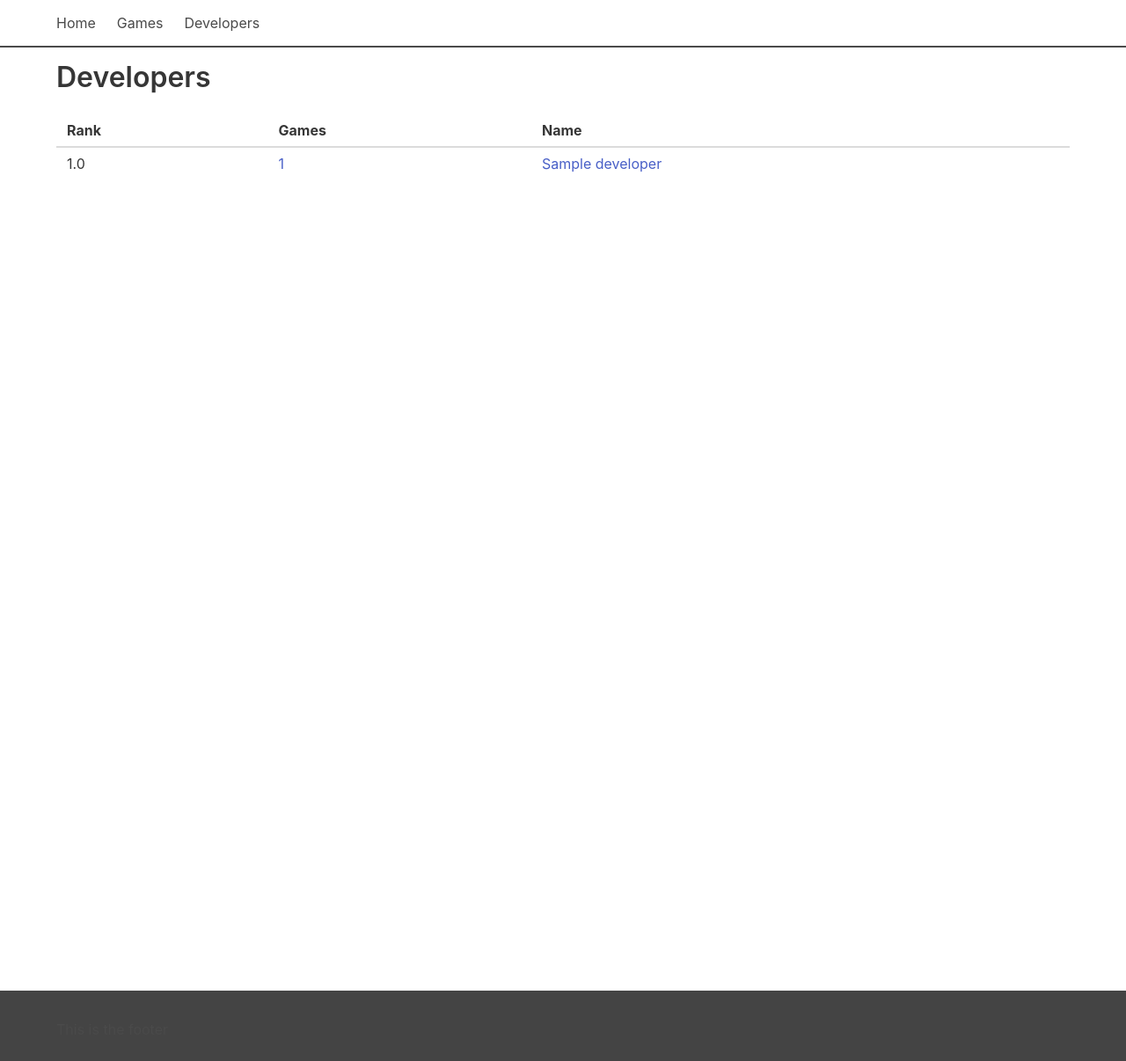
After one commit to chibanaryan/acclaimed_video_games, a Django app: page /developers/ in a window 1280 px wide. The commit adds this page. Shown: the whole page at 88% size. Run offline with Django 4.2, Linux system fonts and the light colour scheme; tables that the repository leaves empty hold one stand-in row (values such as "Sample post").

Commit message:
Misc changes

```diff
--- a/games/static/games/style.css
+++ b/games/static/games/style.css
@@ -1,3 +1,19 @@
+footer {
+    height: 5em;
+    background-color: #444;
+    margin-top: 2em;
+    padding-top: 2em;
+}
+
 dl.detail dt {
     font-weight: bold;
 }
+
+header {
+    border-bottom: 2px solid;
+    margin-bottom: 1em;
+}
+
+#content {
+    min-height: 1024px;
+}
--- a/games/templates/games/base.html
+++ b/games/templates/games/base.html
@@ -6,38 +6,44 @@
     <title>Games Rankings</title>
     <link href="https://cdn.jsdelivr.net/npm/bulma@0.9.4/css/bulma.min.css" rel="stylesheet">
     <link rel="stylesheet" href="{% static 'games/style.css' %}">
-
 </head>
 
 <body>
+    <header>
         <div class="container">
-
             <nav class="navbar" role="navigation" aria-label="main navigation">
                 <div class="navbar-brand">
                     <a class="navbar-item" href="{% url 'index' %}">
                         Home
                     </a>
-
-                <a role="button" class="navbar-burger" aria-label="menu" aria-expanded="false"
-                    data-target="navbarBasicExample">
-                    <span aria-hidden="true"></span>
-                    <span aria-hidden="true"></span>
-                    <span aria-hidden="true"></span>
+                </div>
+                <div class="navbar-menu">
+                    <div class="navbar-start">
+                        <a class="navbar-item" href="{% url 'index' %}">
+                            Games
                         </a>
-            </div>
-
-            <div id="navbarBasicExample" class="navbar-menu">
-                <div class="navbar-start">
-                    <a class="navbar-item">
-                        First
+                        <a class="navbar-item" href="{% url 'developer-list' %}">
+                            Developers
                         </a>
                     </div>
                 </div>
             </nav>
+        </div>
+    </header>
 
+    <section class="container">
+        <div id="content">
             {% block content %}
             {% endblock %}
         </div>
+    </section>
+
+    <footer>
+        <div class="container">
+            This is the footer
+        </div>
+    </footer>
+
 </body>
 
 </html>
--- /dev/null
+++ b/games/templates/games/developer_list.html
@@ -0,0 +1,31 @@
+{% extends 'games/base.html' %}
+
+{% block content %}
+    <h1 class="title">Developers</h1>
+    <table class="table is-fullwidth">
+        <thead>
+            <tr>
+                <th>Rank</th>
+                <th>Games</th>
+                <th>Name</th>
+            </tr>
+        </thead>
+        <tbody>
+            {% for developer in developer_list %}
+                <tr>
+                    <td>{{ developer.games_rank_avg }}</td>
+                    <td>
+                        <a href="{% url 'index' %}?developer={{ developer.pk }}">
+                            {{ developer.games_count }}
+                        </a>
+                    </td>
+                    <td>
+                        <a href="{% url 'developer-detail' developer.pk %}">
+                            {{ developer.name }}
+                        </a>
+                    </td>
+                </tr>
+            {% endfor %}
+        </tbody>
+    </table>
+{% endblock %}
--- a/games/views.py
+++ b/games/views.py
@@ -1,7 +1,9 @@
+import string
 from dataclasses import dataclass
 from datetime import datetime
 
-from django.db.models import Min
+from django.db.models import Count, Min, Value, Avg, CharField
+from django.db.models.functions import Concat, Left, Cast
 from django.views.generic import DetailView, ListView
 
 from . import models
@@ -15,20 +17,28 @@ class Filter:
 
 
 class GameListView(ListView):
-    paginate_by = 25
+    paginate_by = 50
 
     filters = [
         Filter(param='year', field='year_of_release', coerce=int),
         Filter(param='developer', field='developer_id', coerce=int),
-        Filter(param='decade', field='year_of_release__gte', coerce=int),
+        Filter(param='decade', field='decade', coerce=str),
+        Filter(param='letter', field='first_letter__iexact', coerce=str)
     ]
 
     def get_queryset(self):
-        qs = models.Game.objects.all()
+        qs = models.Game.objects.select_related(
+            'developer',
+        ).annotate(
+            decade=Concat(
+                Left(Cast('year_of_release', output_field=CharField()), 3), Value('0')),
+            first_letter=Left('name', 1),
+        )
 
         for filter in self.filters:
             param_val = self.request.GET.get(filter.param)
             if param_val:
+                param_val = filter.coerce(param_val)
                 qs = qs.filter(**{filter.field: param_val})
 
         return qs
@@ -41,13 +51,23 @@ class GameListView(ListView):
         )['min_year']
         max_year = datetime.today().year
         all_years = range(min_year, max_year)
-        decades = sorted(list(set(int(x / 10) * 10 for x in all_years)))
+        decades = sorted(list(set(str(int(x / 10) * 10) for x in all_years)))
 
         context['developers'] = models.Developer.objects.values_list(
             'id', 'name')
         context['years'] = all_years
         context['is_filtered'] = self.request.GET
         context['decades'] = decades
+        context['letters'] = list(string.ascii_uppercase)
+
+        page_obj = context['page_obj']
+        offset = (page_obj.number - 1) * page_obj.paginator.per_page + 1
+        limit = page_obj.paginator.per_page - 1
+        total = page_obj.paginator.count
+
+        context['total'] = total
+        context['offset'] = offset
+        context['limit'] = min((total, limit + offset))
 
         for filter in self.filters:
             param_val = self.request.GET.get(filter.param)
@@ -63,3 +83,16 @@ class GameDetailView(DetailView):
 
 class DeveloperDetailView(DetailView):
     model = models.Developer
+
+
+class DeveloperListView(ListView):
+
+    def get_queryset(self):
+        qs = models.Developer.objects.annotate(
+            games_count=Count('games'),
+            games_rank_avg=Avg('games__rank'),
+        ).order_by(
+            'games_rank_avg',
+        )
+
+        return qs
--- a/gamesranking/urls.py
+++ b/gamesranking/urls.py
@@ -3,14 +3,16 @@ from django.conf.urls.static import static
 from django.contrib import admin
 from django.urls import include, path
 
-from games.views import GameDetailView, GameListView, DeveloperDetailView
+from games.views import GameDetailView, GameListView, DeveloperDetailView, DeveloperListView
 
 urlpatterns = [
     path('admin/', admin.site.urls),
 
     path('', GameListView.as_view(), name='index'),
+    path('developers/', DeveloperListView.as_view(), name='developer-list'),
     path('games/<int:pk>/', GameDetailView.as_view(), name='game-detail'),
-    path('developers/<int:pk>/', DeveloperDetailView.as_view(), name='developer-detail'),
+    path('developers/<int:pk>/', DeveloperDetailView.as_view(),
+         name='developer-detail'),
 
     path('__debug__/', include('debug_toolbar.urls')),
 
--- a/requirements.txt
+++ b/requirements.txt
@@ -1,6 +1,8 @@
 django
 django-debug-toolbar
+django-environ
 django-extensions
 gunicorn
 ipython
+psycopg2
 whitenoise
```
Also changed, not shown: games/templates/games/game_list.html (+22 -16 lines), gamesranking/settings.py (+5 -5 lines), 1 other file. Lines whose indentation alone changed are shown as unchanged.
